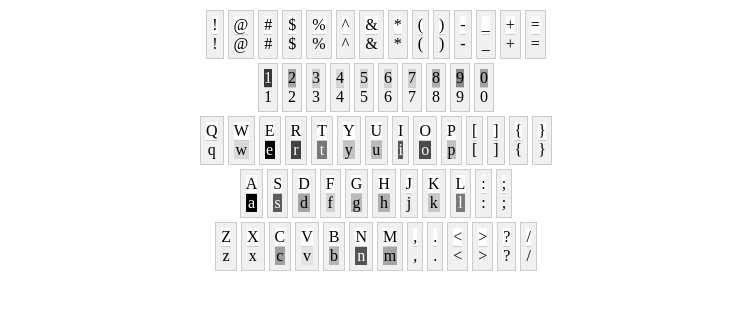
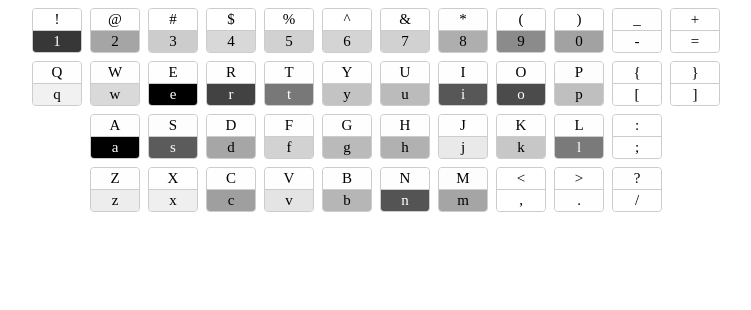
Before and after one commit to ja-beta/cyw-d3-03, a plain HTML site: page index.html in a window 1280 px wide. Shown: the whole page, without its empty margins (264-1015 px from the left). Drawn offline with nearby package versions, Linux system fonts and the light colour scheme.

Commit message:
everything working, b&w

```diff
--- a/script.js
+++ b/script.js
@@ -47,42 +47,84 @@ d3.csv("assets/passwords.csv").then
 //#region KEYBOARD VIS
 
 const kbLayout = [
-  ['!', '@', '#', '$', '%', '^', '&', '*', '(', ')', '-', '_', '+', '='],
-  ['1', '2', '3', '4', '5', '6', '7', '8', '9', '0'],
-  ['q', 'w', 'e', 'r', 't', 'y', 'u', 'i', 'o', 'p', '[', ']', '{', '}'],
-  ['a', 's', 'd', 'f', 'g', 'h', 'j', 'k', 'l', ':', ';'],
-  ['z', 'x', 'c', 'v', 'b', 'n', 'm', ',', '.', '<', '>', '?', '/']
+  [{char1: '1', char2: '!'},
+  {char1: '2', char2: '@'},
+  {char1: '3', char2: '#'},
+  {char1: '4', char2: '$'},
+  {char1: '5', char2: '%'},
+  {char1: '6', char2: '^'},
+  {char1: '7', char2: '&'},
+  {char1: '8', char2: '*'},
+  {char1: '9', char2: '('},
+  {char1: '0', char2: ')'},
+  {char1: '-', char2: '_'},
+  {char1: '=', char2: '+'}],
+
+  [{char1: 'q', char2: 'Q'},
+  {char1: 'w', char2: 'W'},
+  {char1: 'e', char2: 'E'},
+  {char1: 'r', char2: 'R'},
+  {char1: 't', char2: 'T'},
+  {char1: 'y', char2: 'Y'},
+  {char1: 'u', char2: 'U'},
+  {char1: 'i', char2: 'I'},
+  {char1: 'o', char2: 'O'},
+  {char1: 'p', char2: 'P'},
+  {char1: '[', char2: '{'},
+  {char1: ']', char2: '}'}],
+
+  [{char1: 'a', char2: 'A'},
+  {char1: 's', char2: 'S'},
+  {char1: 'd', char2: 'D'},
+  {char1: 'f', char2: 'F'},
+  {char1: 'g', char2: 'G'},
+  {char1: 'h', char2: 'H'},
+  {char1: 'j', char2: 'J'},
+  {char1: 'k', char2: 'K'},
+  {char1: 'l', char2: 'L'},
+  {char1: ';', char2: ':'}],
+
+  [{char1: 'z', char2: 'Z'},
+  {char1: 'x', char2: 'X'},
+  {char1: 'c', char2: 'C'},
+  {char1: 'v', char2: 'V'},
+  {char1: 'b', char2: 'B'},
+  {char1: 'n', char2: 'N'},
+  {char1: 'm', char2: 'M'},
+  {char1: ',', char2: '<'},
+  {char1: '.', char2: '>'},
+  {char1: '/', char2: '?'}]
+
 ];
 
 const kbContainer = document.createElement('div');
 kbContainer.className = 'keyboard';
-kbLayout.forEach((row, rowIndex) => {
+
+kbLayout.forEach(row => {
   const rowDiv = document.createElement('div');
   rowDiv.className = 'keyboard-row';
-  row.forEach(char => {
+  row.forEach(key => {
     const keyDiv = document.createElement('div');
-    const upperDiv = document.createElement('div');
-    const lowerDiv = document.createElement('div');
+    const char1Div = document.createElement('div');
+    const char2Div = document.createElement('div');
 
     keyDiv.className = 'keyboard-key';
-    upperDiv.className = 'upper-case';
-    lowerDiv.className = 'lower-case';
+    char1Div.className = 'char1';
+    char2Div.className = 'char2';
 
-    const upperChar = char.toUpperCase();
-    const lowerChar = char.toLowerCase();
+    char1Div.id = encodeCharForId(key.char1);
+    char2Div.id = encodeCharForId(key.char2);
 
-    upperDiv.id = encodeCharForId(upperChar);
-    lowerDiv.id = encodeCharForId(lowerChar);
+    char1Div.textContent = key.char1;
+    char2Div.textContent = key.char2;
 
-    upperDiv.textContent = upperChar;
-    lowerDiv.textContent = lowerChar;
-
-    keyDiv.appendChild(upperDiv);
-    keyDiv.appendChild(lowerDiv);
+    keyDiv.appendChild(char1Div);
+    keyDiv.appendChild(char2Div);
     rowDiv.appendChild(keyDiv);
   });
   kbContainer.appendChild(rowDiv);
 });
+
 
 
 document.getElementById('main').appendChild(kbContainer);
@@ -94,33 +136,36 @@ function getMaxOccurrence(occurrences) {
 function colorKeysByOccurrence(charCounts) {
   const maxOccurrence = getMaxOccurrence(charCounts);
 
-  kbLayout.flat().forEach(char => {
-    const upperChar = char.toUpperCase();
-    const lowerChar = char.toLowerCase();
+  kbLayout.forEach(row => {
+    row.forEach(key => {
+      const char1 = key.char1;
+      const char2 = key.char2;
 
-    const upperCount = charCounts[upperChar] || 0;
-    const lowerCount = charCounts[lowerChar] || 0;
+      const count1 = charCounts[char1] || 0;
+      const count2 = charCounts[char2] || 0;
 
-    const upperIntensity = upperCount === 0 ? 255 : Math.floor(255 * (1 - (upperCount / maxOccurrence)));
-    const lowerIntensity = lowerCount === 0 ? 255 : Math.floor(255 * (1 - (lowerCount / maxOccurrence)));
+      const intensity1 = count1 === 0 ? 255 : Math.floor(255 * (1 - (count1 / maxOccurrence)));
+      const intensity2 = count2 === 0 ? 255 : Math.floor(255 * (1 - (count2 / maxOccurrence)));
 
-    const upperColorValue = `rgb(${upperIntensity},${upperIntensity},${upperIntensity})`;
-    const lowerColorValue = `rgb(${lowerIntensity},${lowerIntensity},${lowerIntensity})`;
+      const colorValue1 = `rgb(${intensity1},${intensity1},${intensity1})`;
+      const colorValue2 = `rgb(${intensity2},${intensity2},${intensity2})`;
 
-    const upperDiv = document.getElementById(encodeCharForId(upperChar));
-    const lowerDiv = document.getElementById(encodeCharForId(lowerChar));
+      const char1Div = document.getElementById(encodeCharForId(char1));
+      const char2Div = document.getElementById(encodeCharForId(char2));
 
-    if (upperDiv) {
-      upperDiv.style.backgroundColor = upperColorValue;
-      upperDiv.style.color = upperIntensity < 128 ? 'white' : 'black';
-    }
+      if (char1Div) {
+        char1Div.style.backgroundColor = colorValue1;
+        char1Div.style.color = intensity1 < 128 ? 'white' : 'black';
+      }
 
-    if (lowerDiv) {
-      lowerDiv.style.backgroundColor = lowerColorValue;
-      lowerDiv.style.color = lowerIntensity < 128 ? 'white' : 'black';
-    }
+      if (char2Div) {
+        char2Div.style.backgroundColor = colorValue2;
+        char2Div.style.color = intensity2 < 128 ? 'white' : 'black';
+      }
+    });
   });
 }
+
 
 
 //#endregion
--- a/style.css
+++ b/style.css
@@ -8,28 +8,33 @@
     display: flex;
     flex-direction: column;
     align-items: center;
+    gap: 8px;
   }
+
   .keyboard-row {
     display: flex;
+    gap: 8px;
   }
 
   .keyboard-key {
     display: flex;
-    flex-direction: column;
+    flex-direction: column-reverse;
     justify-content: center;
-    align-items: center;
-    padding: 5px;
-    margin: 2px;
-    border: 1px solid #ccc; /* Add a border for clarity */
-    background-color: #f0f0f0; /* Default background for the key */
+    align-items: stretch;
+    overflow: hidden;
+    border: 1px solid #ccc;
+    border-radius: 4px;
+    background-color: #f0f0f0;
   }
 
-  .upper-case, .lower-case {
-    width: 100%;
+  .char1, .char2 {
+    width: 32px;
     text-align: center;
     user-select: none;
+    padding: 2px 8px;
+    font-size: 15px;
   }
 
-  .upper-case {
-    border-bottom: 1px solid #ccc; /* Visual separation */
+  .char2 {
+    border-bottom: 1px solid #ccc;
   }
```
